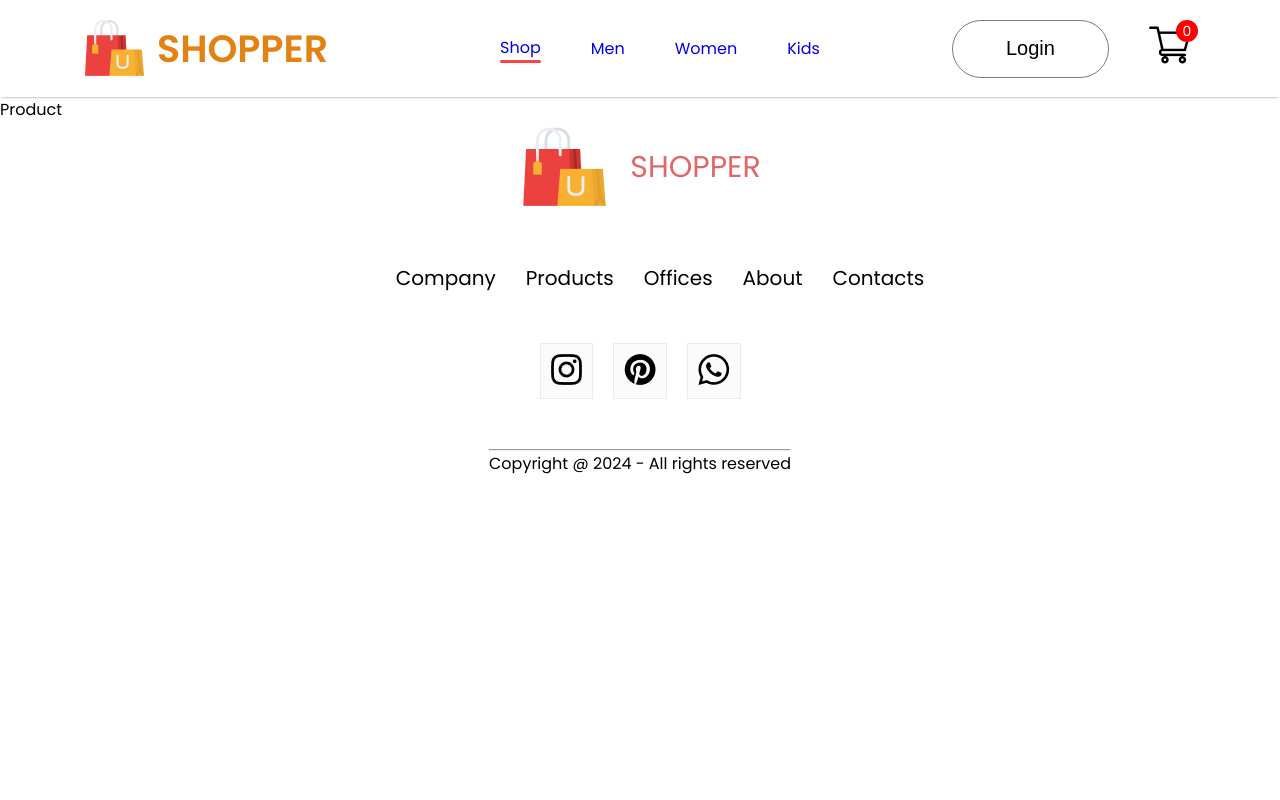
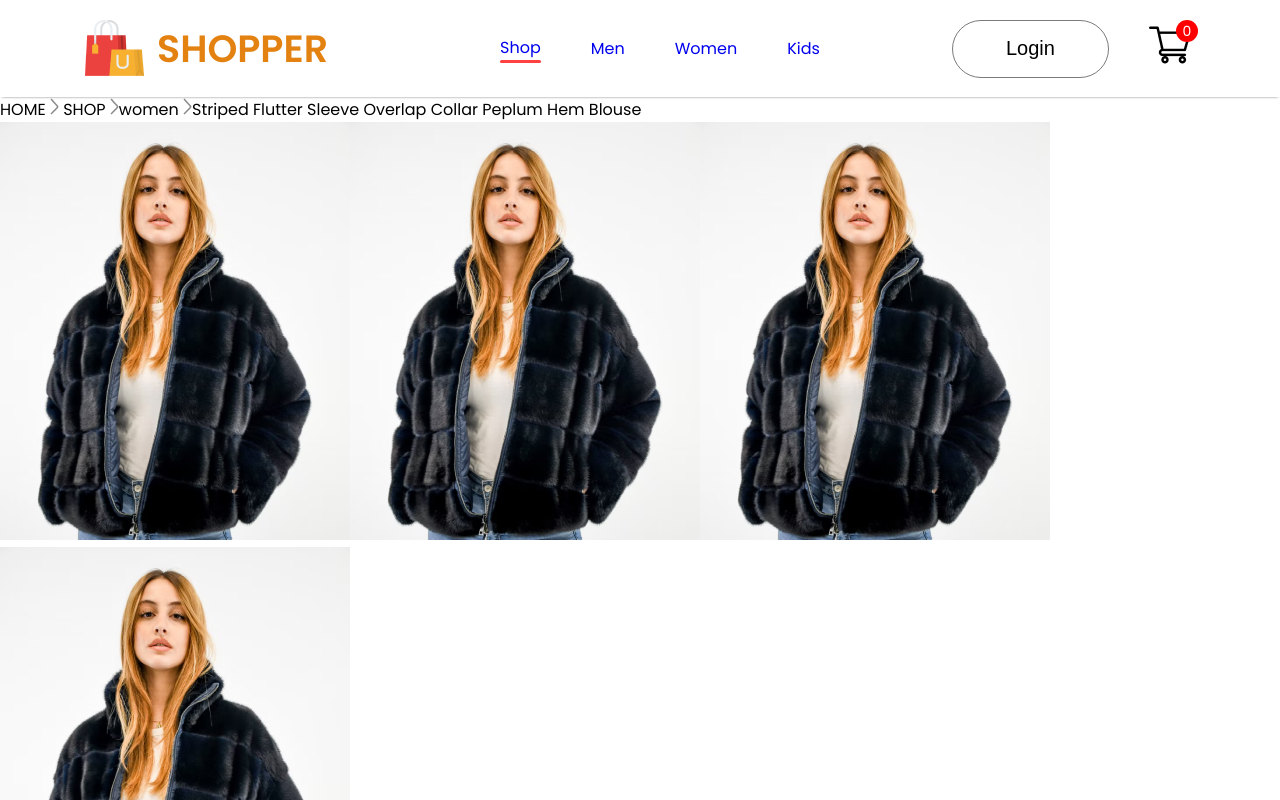
Before and after one commit to Amitkm-450/Shopper, a React (Create React App) app: page /product/1 in a window 1280 px wide. Shown: the top 800 px of the page. Built offline with nearby package versions, Linux system fonts and the light colour scheme.

Commit message:
display product on click on item is added

```diff
--- /dev/null
+++ b/src/Components/Breadcrums/Breadcrum.jsx
@@ -0,0 +1,15 @@
+import React from 'react'
+
+import './Breadcrum.css'
+
+import arrow_icon from '../Assets/breadcrum_arrow.png'
+
+const Breadcrum = ({product}) => {
+  return (
+    <div className='breadcrum'>
+        HOME <img src={arrow_icon} alt="" /> SHOP <img src={arrow_icon} alt="" />{product.category} <img src={arrow_icon} alt="" />{product.name}
+    </div>
+  )
+}
+
+export default Breadcrum
--- a/src/Components/Items/Item.jsx
+++ b/src/Components/Items/Item.jsx
@@ -1,15 +1,18 @@
 import React from 'react'
+import { Link } from 'react-router-dom'
 import './Item.css'
 
 const Item = (props) => {
   return (
     <div className='item'>
+      <Link to={`/product/${props.id}`} style={{textDecoration: "none", color: "inherit"}}>
         <img src={props.image} alt="" />
         <p>{props.name}</p>
         <div className="item-prices">
             <div className="item-price-old">${props.old_price}</div>
             <div className="item-price-new">${props.new_price}</div>
         </div>
+      </Link>
     </div>
   )
 }
--- /dev/null
+++ b/src/Components/ProductDisplay/ProductDisplay.jsx
@@ -0,0 +1,60 @@
+import React from 'react'
+
+import "./ProductDisplay.css"
+
+import star_icon from "../Assets/star_icon.png"
+import start_dull_icon from "../Assets/star_dull_icon.png"
+
+const ProductDisplay = ({product}) => {
+
+  return (
+    <div className='productdisplay'>
+        <div className="productdisplay-left">
+            <div className="product-img-list">
+                 <img src={product.image} alt="" />
+                 <img src={product.image} alt="" />
+                 <img src={product.image} alt="" />
+                 <img src={product.image} alt="" />
+            </div>
+            <div className="productdisplay-img">
+                 <img className='productdisplay-main-img' src={product.image} alt="" />
+            </div>
+        </div>
+        <div className="productdisplay-right">
+              <h1>{product.name}</h1>
+              <div className="productdisplay-right-start">
+                <img src={star_icon} alt="" />
+                <img src={star_icon} alt="" />
+                <img src={star_icon} alt="" />
+                <img src={star_icon} alt="" />
+                <img src={start_dull_icon} alt="" />
+                <p className='numbner-of-rating'>122</p>
+              </div>
+              <div className="productdisplay-right-prices">
+                <div className="productdisplay-right-price-old">{product.old_price}</div>
+                <div className="productdisplay-right-price-new">{product.new_price}</div>
+              </div>
+              <div className="productdisplay-right-description">
+                   Lorem, ipsum dolor sit amet consectetur adipisicing elit. Quis neque, veniam quod nam sequi omnis? Commodi quibusdam beatae minus
+                dignissimos tempore eos vel cum odit quaerat. Tempora odit quisquam nostrum hic inventore at, quis minima illum, impedit accusantium
+                eum perspiciatis  quos ullam, laudantium quidem magni dicta mollitia laboriosam dolorem velit.
+              </div>
+              <div className="productdisplay-right-size">
+                <h1>Select Size</h1>
+                <div className="productdisplay-right-size">
+                    <div>S</div>
+                    <div>M</div>
+                    <div>L</div>
+                    <div>XL</div>
+                    <div>XXL</div>
+                </div>
+              </div>
+              <button>ADD TO CART</button>
+              <p className="productdisplay-right-category"><span>Category :<span> Women , T-shirt, Crop Top</span></span></p>
+              <p className="productdisplay-right-category"><span>Tags :<span> Modern , Latest</span></span></p>
+        </div>
+    </div>
+  )
+}
+
+export default ProductDisplay
--- a/src/Pages/Product.jsx
+++ b/src/Pages/Product.jsx
@@ -1,8 +1,20 @@
-import React from 'react'
+import React, { useContext } from 'react'
+import { ShopContext } from '../Contexts/ShopContext'
+import { useParams } from 'react-router-dom'
+import Breadcrum from '../Components/Breadcrums/Breadcrum'
+import ProductDisplay from '../Components/ProductDisplay/ProductDisplay'
 
 function Product() {
+  const {all_products} = useContext(ShopContext)
+  const {productId} = useParams()
+  const product = all_products.find((e) => e.id === Number(productId))
+
   return (
-    <div>Product</div>
+    <div className=''>
+      <Breadcrum product={product}/>
+      <ProductDisplay product={product} />
+    </div>
+
   )
 }
 
```
Also changed, not shown: src/Components/Breadcrums/Breadcrum.css (added), src/Components/ProductDisplay/ProductDisplay.css (added).
